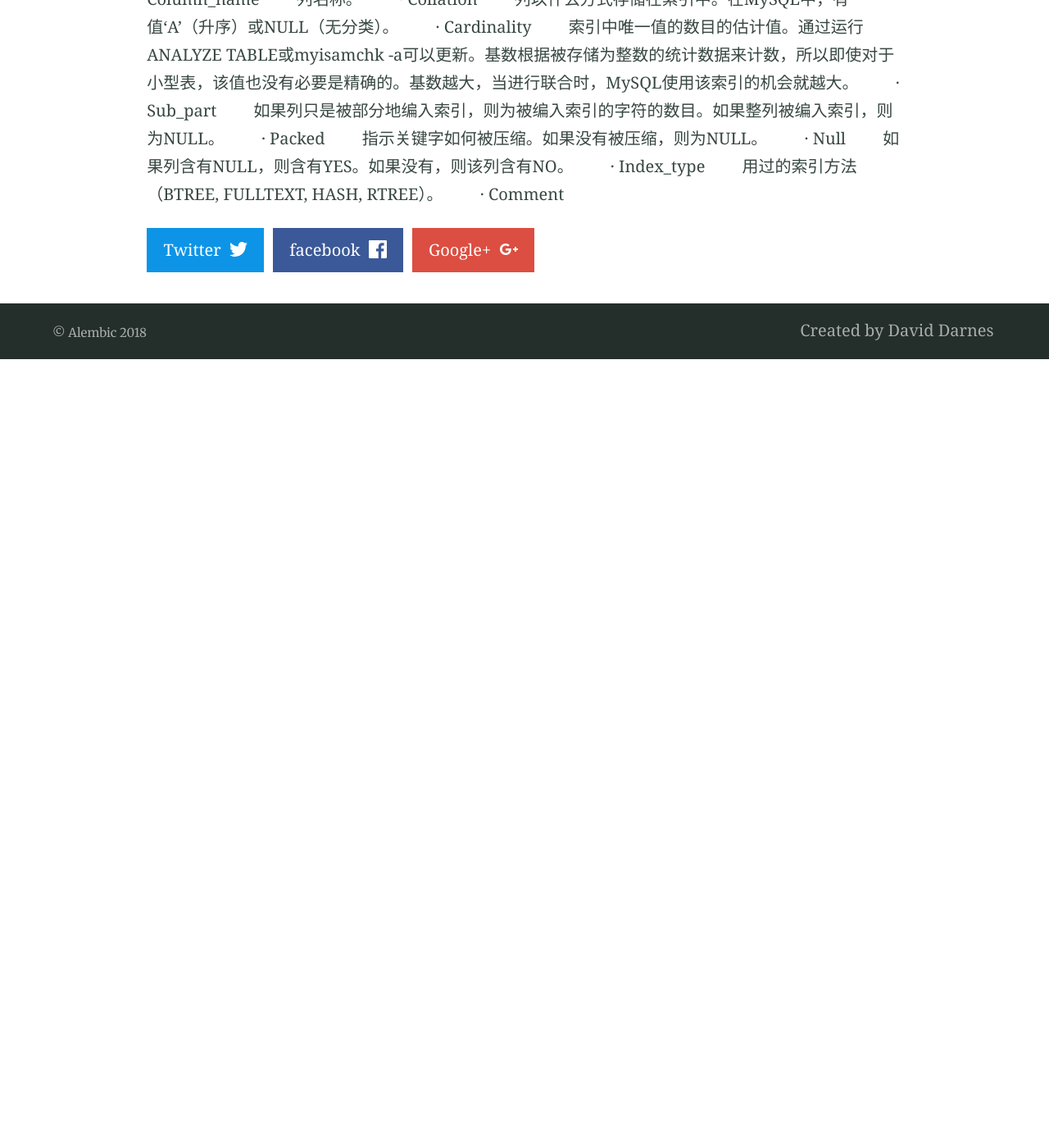
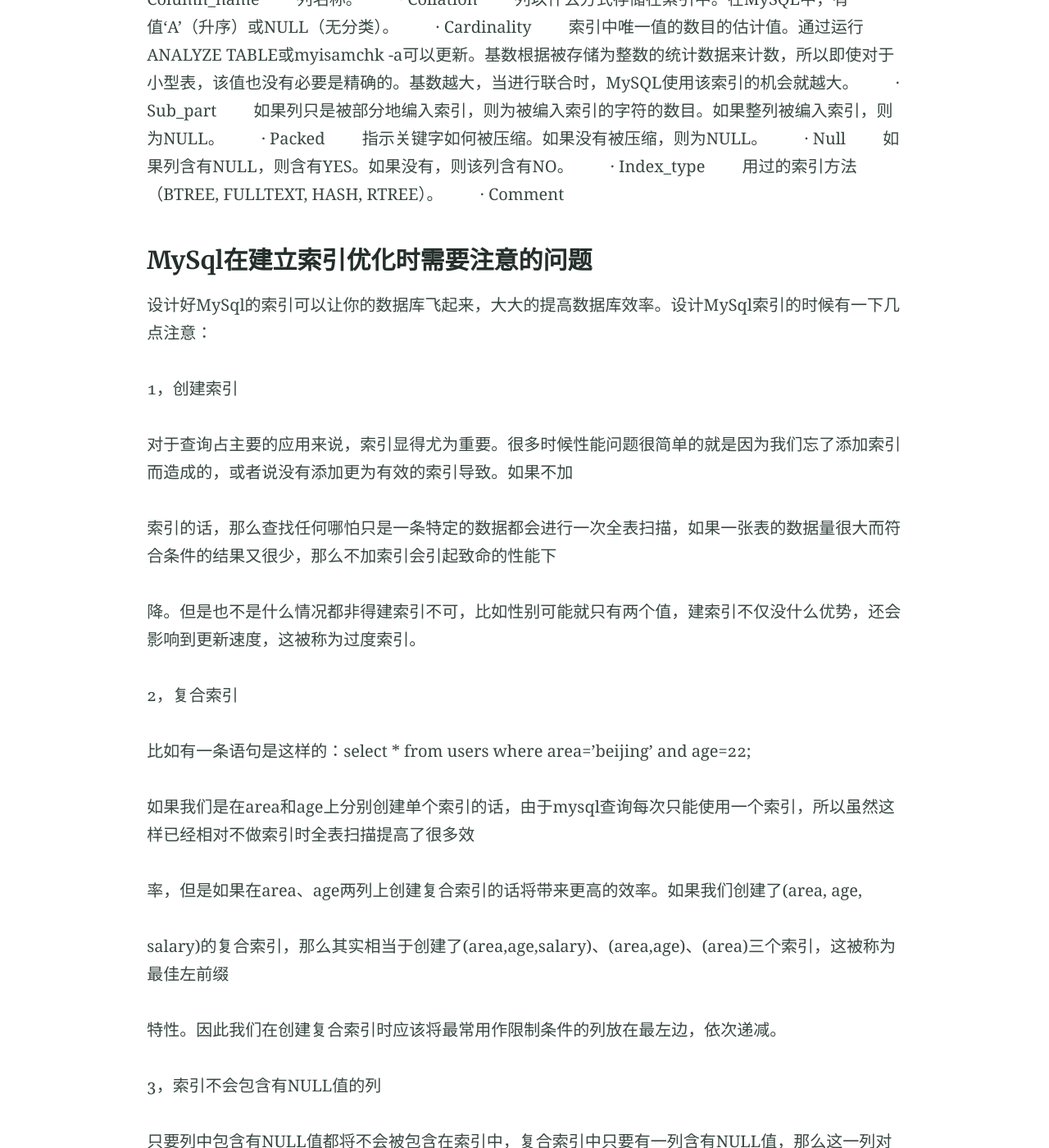
Before and after one commit to wudixm/wudixm.github.io, a Jekyll site: the page built from _posts/2018-05-10-MySQL-Indexes.md, in a window 1280 px wide and 1400 px high, scrolled down 3517 px. Shown: the whole window at 82% size. Built offline with Jekyll 4.4.1, drawn with Linux system fonts in a browser that asks for light colours; our own code applies the rules of GitHub Pages for plain Markdown files; before the commit the page ends 3955 px from its top, so only the background shows below that; some of the changed text lies outside the part shown.

Commit message:
update mysql indexes

```diff
--- a/_posts/2018-05-10-MySQL-Indexes.md
+++ b/_posts/2018-05-10-MySQL-Indexes.md
@@ -115,3 +115,55 @@ mysql> show keys from tblname;
 　　· Index_type
 　　用过的索引方法（BTREE, FULLTEXT, HASH, RTREE）。
 　　· Comment
+
+
+
+### MySql在建立索引优化时需要注意的问题
+
+设计好MySql的索引可以让你的数据库飞起来，大大的提高数据库效率。设计MySql索引的时候有一下几点注意：
+
+1，创建索引
+
+对于查询占主要的应用来说，索引显得尤为重要。很多时候性能问题很简单的就是因为我们忘了添加索引而造成的，或者说没有添加更为有效的索引导致。如果不加
+
+索引的话，那么查找任何哪怕只是一条特定的数据都会进行一次全表扫描，如果一张表的数据量很大而符合条件的结果又很少，那么不加索引会引起致命的性能下
+
+降。但是也不是什么情况都非得建索引不可，比如性别可能就只有两个值，建索引不仅没什么优势，还会影响到更新速度，这被称为过度索引。
+
+2，复合索引
+
+比如有一条语句是这样的：select * from users where area=’beijing’ and age=22;
+
+如果我们是在area和age上分别创建单个索引的话，由于mysql查询每次只能使用一个索引，所以虽然这样已经相对不做索引时全表扫描提高了很多效
+
+率，但是如果在area、age两列上创建复合索引的话将带来更高的效率。如果我们创建了(area, age,
+
+salary)的复合索引，那么其实相当于创建了(area,age,salary)、(area,age)、(area)三个索引，这被称为最佳左前缀
+
+特性。因此我们在创建复合索引时应该将最常用作限制条件的列放在最左边，依次递减。
+
+3，索引不会包含有NULL值的列
+
+只要列中包含有NULL值都将不会被包含在索引中，复合索引中只要有一列含有NULL值，那么这一列对于此复合索引就是无效的。所以我们在数据库设计时不要让字段的默认值为NULL。
+
+4，使用短索引
+
+对串列进行索引，如果可能应该指定一个前缀长度。例如，如果有一个CHAR(255)的 列，如果在前10 个或20 个字符内，多数值是惟一的，那么就不要对整个列进行索引。短索引不仅可以提高查询速度而且可以节省磁盘空间和I/O操作。
+
+5，排序的索引问题
+
+mysql查询只使用一个索引，因此如果where子句中已经使用了索引的话，那么order by中的列是不会使用索引的。因此数据库默认排序可以符合要求的情况下不要使用排序操作；尽量不要包含多个列的排序，如果需要最好给这些列创建复合索引。
+
+6，like语句操作
+
+一般情况下不鼓励使用like操作，如果非使用不可，如何使用也是一个问题。like “%aaa%” 不会使用索引而like “aaa%”可以使用索引。
+
+7，不要在列上进行运算
+
+select * from users where
+
+YEAR(adddate)
+
+8，不使用NOT IN和操作
+
+NOT IN和操作都不会使用索引将进行全表扫描。NOT IN可以NOT EXISTS代替，id3则可使用id>3 or id
```
